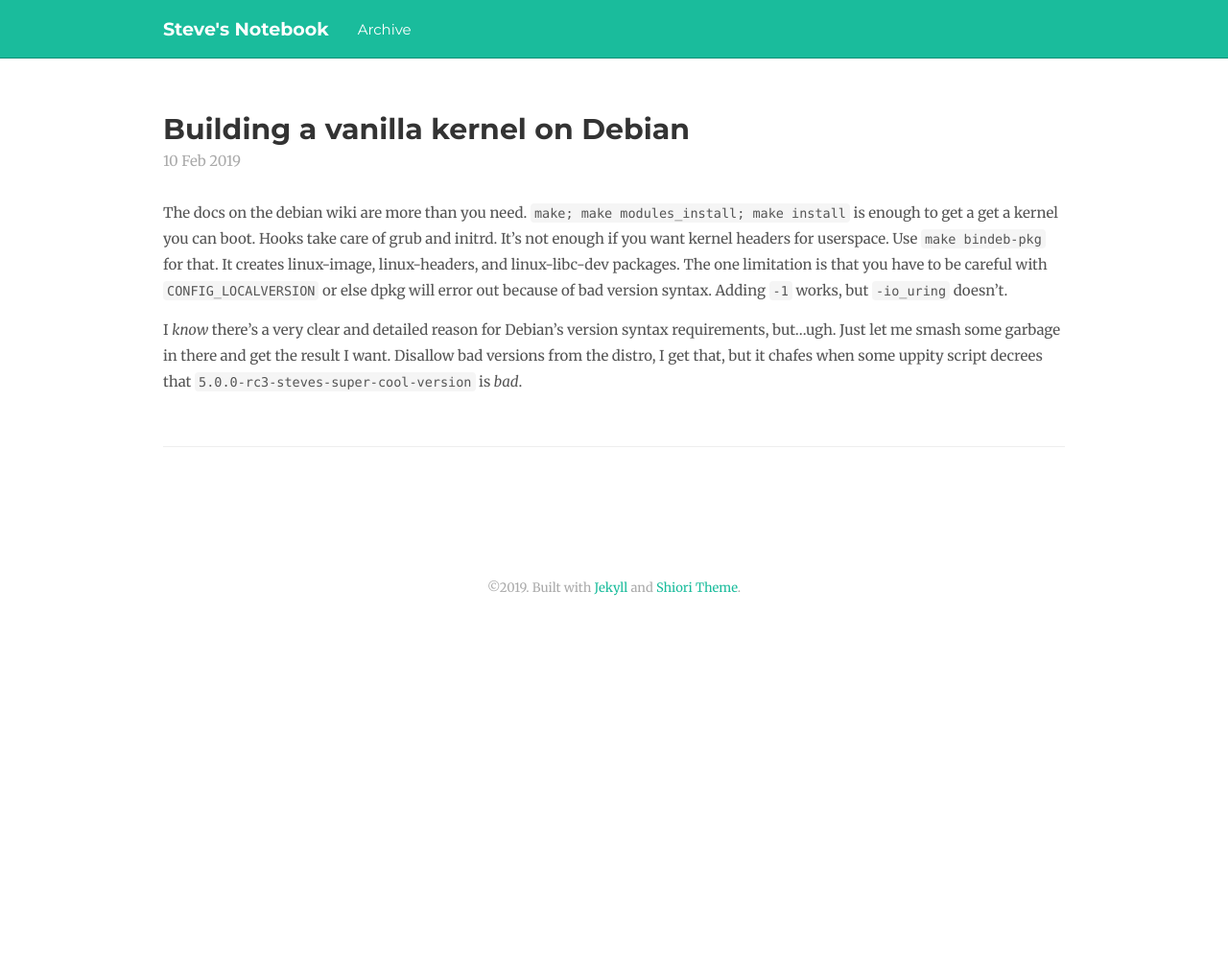
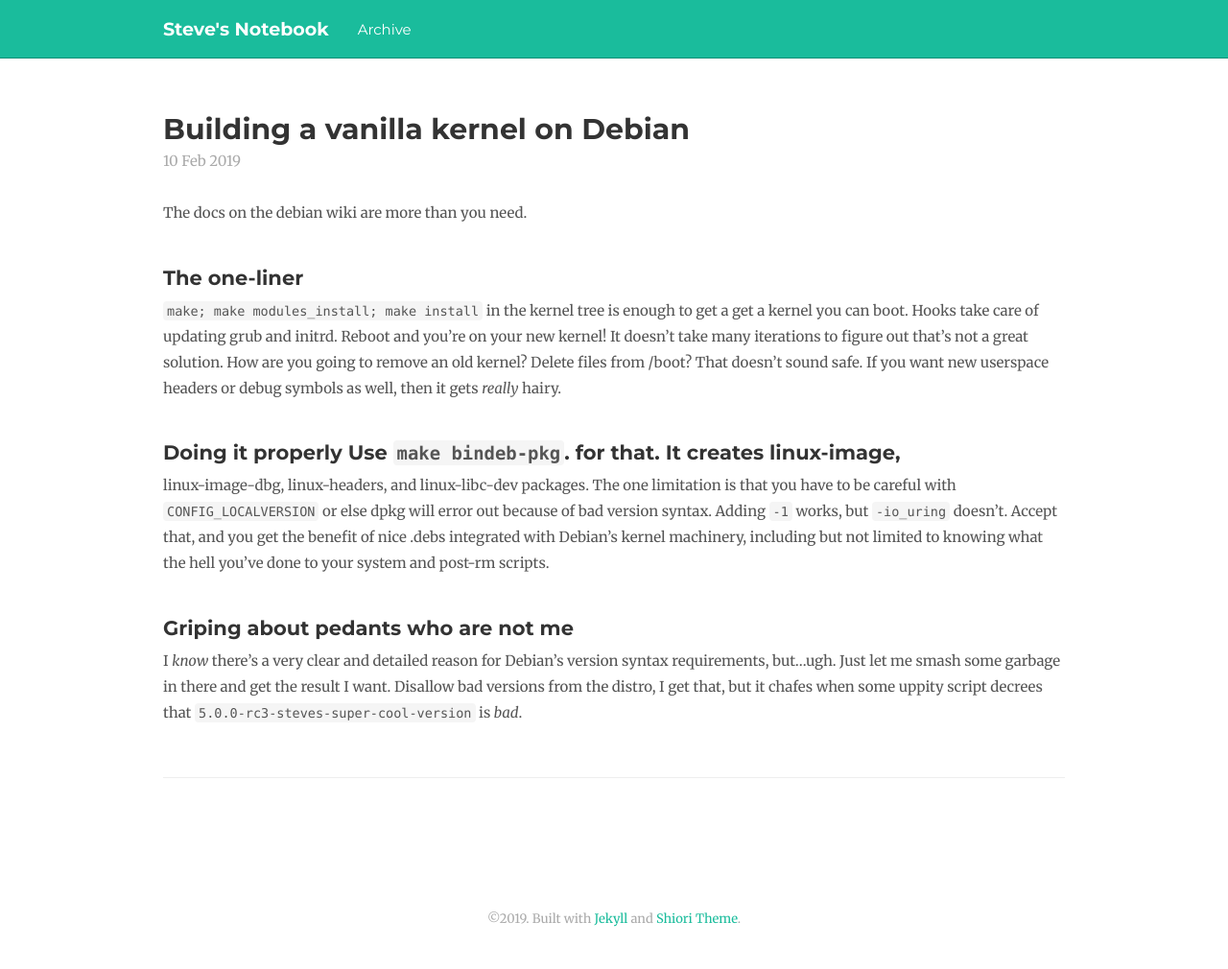
Before and after one commit to smmckay/smmckay.github.io, a Jekyll site: the page built from _posts/2019-02-10-kernel.md, in a window 1280 px wide. Shown: the whole page at 96% size. Built offline with Jekyll 4.4.1, drawn with Linux system fonts in a browser that asks for light colours; nearby versions of some CDN libraries; before the commit the page ends 900 px from its top, so only the background shows below that.

Commit message:
revise post

```diff
--- a/_posts/2019-02-10-kernel.md
+++ b/_posts/2019-02-10-kernel.md
@@ -1,17 +1,29 @@
 ---
 title: Building a vanilla kernel on Debian
 ---
-The docs on the debian wiki are more than you need. `make; make
-modules_install; make install` is enough to get a get a kernel you can boot.
-Hooks take care of grub and initrd. It's not enough if you want kernel
-headers for userspace. Use `make bindeb-pkg` for that. It creates
-linux-image, linux-headers, and linux-libc-dev packages. The one limitation
+The docs on the debian wiki are more than you need.
+
+## The one-liner
+
+`make; make modules_install; make install` in the kernel tree is enough to get
+a get a kernel you can boot. Hooks take care of updating grub and initrd.
+Reboot and you're on your new kernel!  It doesn't take many iterations to
+figure out that's not a great solution. How are you going to remove an old
+kernel? Delete files from /boot? That doesn't sound safe. If you want new
+userspace headers or debug symbols as well, then it gets _really_ hairy.
+
+## Doing it properly Use `make bindeb-pkg`. for that. It creates linux-image,
+linux-image-dbg, linux-headers, and linux-libc-dev packages. The one limitation
 is that you have to be careful with `CONFIG_LOCALVERSION` or else dpkg will
 error out because of bad version syntax. Adding `-1` works, but `-io_uring`
-doesn't.
+doesn't.  Accept that, and you get the benefit of nice .debs integrated with
+Debian's kernel machinery, including but not limited to knowing what the hell
+you've done to your system and post-rm scripts.
+
+## Griping about pedants who are not me
 
 I _know_ there's a very clear and detailed reason for Debian's version syntax
 requirements, but...ugh. Just let me smash some garbage in there and get the
-result I want. Disallow bad versions from the distro, I get that, but it
-chafes when some uppity script decrees that
-`5.0.0-rc3-steves-super-cool-version` is _bad_.
+result I want. Disallow bad versions from the distro, I get that, but it chafes
+when some uppity script decrees that `5.0.0-rc3-steves-super-cool-version` is
+_bad_.
```
